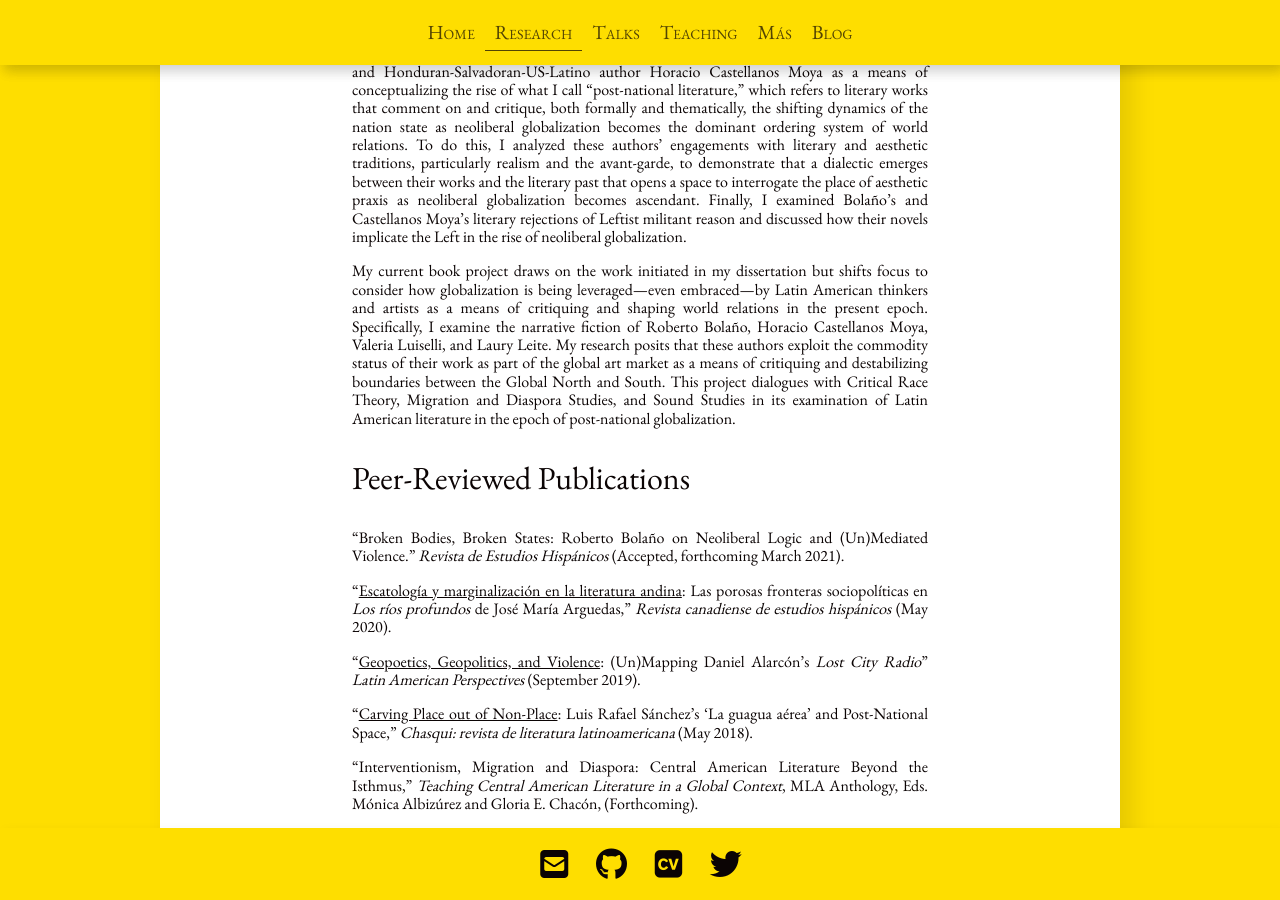
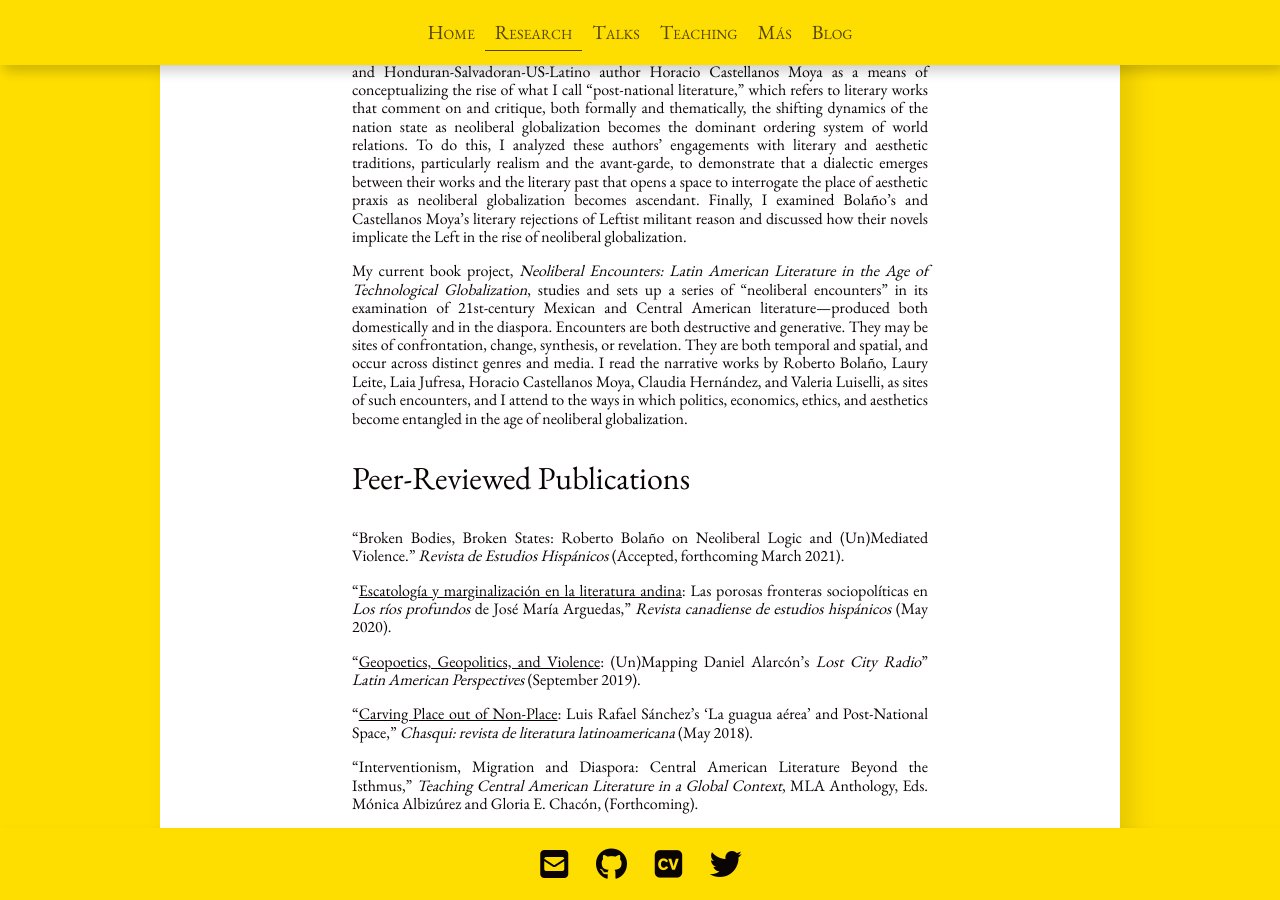
Before and after one commit to dajmcdon/tamara-site, a Jekyll site: the page built from research.md, in a window 1280 px wide and 900 px high, scrolled down 394 px. Built offline with Jekyll 4.4.1, drawn with Linux system fonts in a browser that asks for light colours; nearby versions of some CDN libraries; some web fonts are replaced.

Commit message:
new book project neoliberal encounter

```diff
--- a/research.md
+++ b/research.md
@@ -19,10 +19,7 @@ a dialectic emerges between their works and the literary past that opens a space
 aesthetic praxis as neoliberal globalization becomes ascendant. Finally, I examined Bolaño’s and Castellanos Moya’s literary rejections
 of Leftist militant reason and discussed how their novels implicate the Left in the rise of neoliberal globalization.
 
-* My current book project draws on the work initiated in my dissertation but shifts focus to consider how globalization is being
-leveraged—even embraced—by Latin American thinkers and artists as a means of critiquing and shaping world relations in the present epoch.
-Specifically, I examine the narrative fiction of Roberto Bolaño, Horacio Castellanos Moya, Valeria Luiselli, and Laury Leite. My research posits that these authors exploit the commodity status of their work as part of the global
-art market as a means of critiquing and destabilizing boundaries between the Global North and South. This project dialogues with Critical Race Theory, Migration and Diaspora Studies, and Sound Studies in its examination of Latin American literature in the epoch of post-national globalization.
+* My current book project, _Neoliberal Encounters: Latin American Literature in the Age of Technological Globalization_, studies and sets up a series of “neoliberal encounters” in its examination of 21st-century Mexican and Central American literature—produced both domestically and in the diaspora. Encounters are both destructive and generative. They may be sites of confrontation, change, synthesis, or revelation. They are both temporal and spatial, and occur across distinct genres and media. I read the narrative works by Roberto Bolaño, Laury Leite, Laia Jufresa, Horacio Castellanos Moya, Claudia Hernández, and Valeria Luiselli, as sites of such encounters, and I attend to the ways in which politics, economics, ethics, and aesthetics become entangled in the age of neoliberal globalization.
 
 
 ## Peer-Reviewed Publications
```
